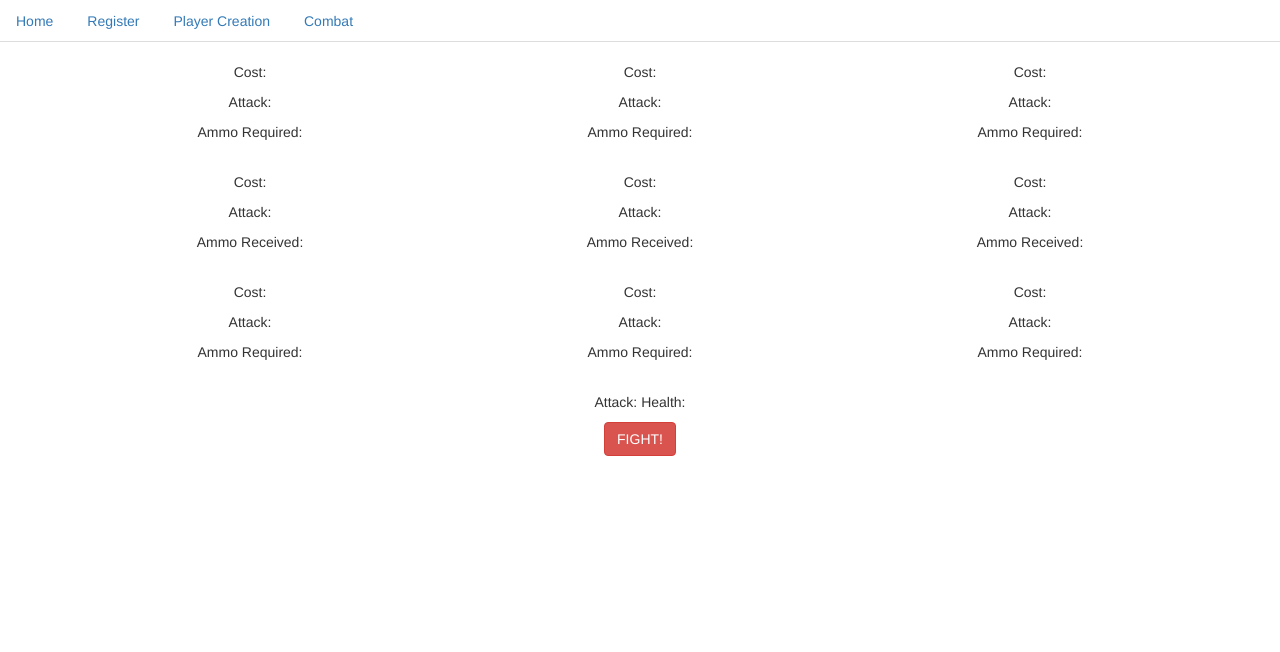
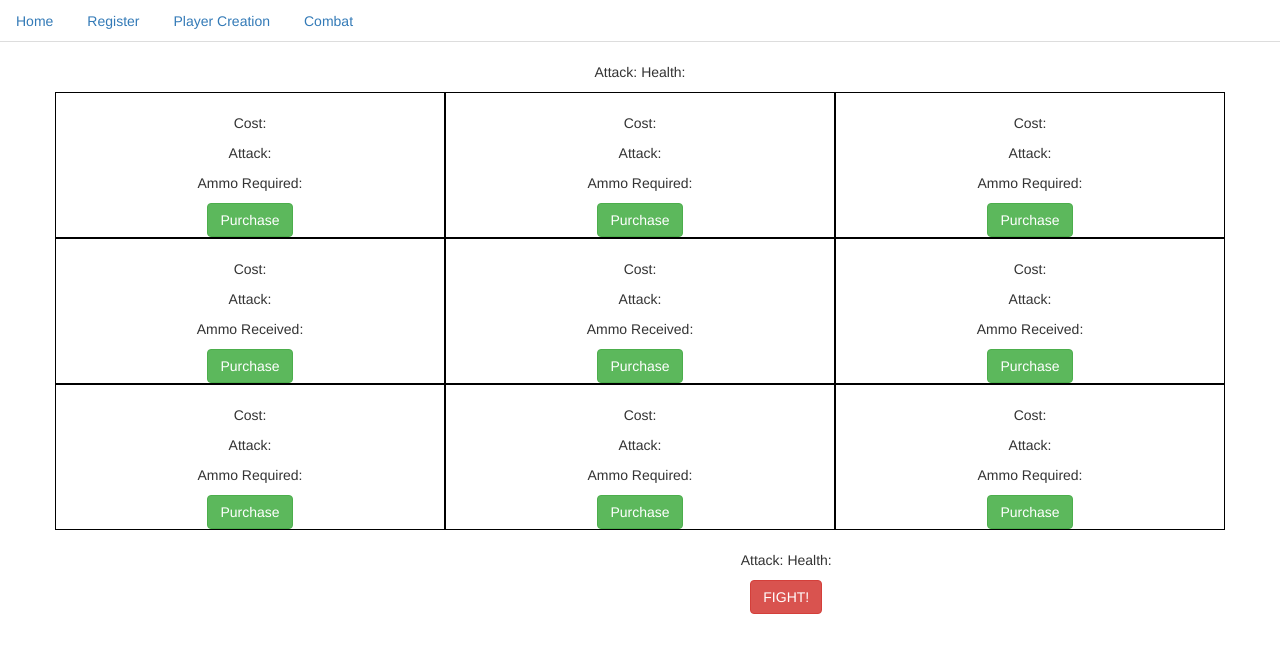
Before and after one commit to gundter/personal_project, a website: page views/index.html at #/combat in a window 1280 px wide. Drawn offline with Linux system fonts and the light colour scheme; no server answers.

Commit message:
adds player inventory to the DOM and the monster now shows at the top of the page

```diff
--- a/client/stylesheets/stylesheet.css
+++ b/client/stylesheets/stylesheet.css
@@ -1,3 +1,3 @@
-.player {
-    vertical-align: bottom;
+.inventory .col-md-4{
+    border: 1px solid black;
 }
--- a/public/stylesheets/stylesheet.css
+++ b/public/stylesheets/stylesheet.css
@@ -1,3 +1,3 @@
-.player {
-    vertical-align: bottom;
+.inventory .col-md-4{
+    border: 1px solid black;
 }
--- a/public/views/combat.html
+++ b/public/views/combat.html
@@ -9,7 +9,7 @@
 
 <div class="container">
     <div class="row">
-        <div ng-show="explore" class="mansion col-md-12 text-center">
+        <div class="mansion col-md-12 text-center">
             <h2>{{mansion[0].monsterName}}</h2>
             <p>Attack: {{mansion[0].monsterAttack}}    Health: {{mansion[0].monsterHealth}}</p>
         </div>
@@ -22,6 +22,7 @@
                 <p>Cost: {{items[9].cost}}</p>
                 <p>Attack: {{items[9].itemAttack}}</p>
                 <p>Ammo Required: {{items[9].ammoRequired}}</p>
+                <button ng-click="purchase(items[9])" class="btn btn-success">Purchase</button>
             </div>
             <div class="col-md-4 text-center">
                 <h3>{{items[10].name}}</h3>
@@ -29,6 +30,7 @@
                 <p>Cost: {{items[10].cost}}</p>
                 <p>Attack: {{items[10].itemAttack}}</p>
                 <p>Ammo Required: {{items[10].ammoRequired}}</p>
+                <button ng-click="purchase(items[10])" class="btn btn-success">Purchase</button>
             </div>
             <div class="col-md-4 text-center">
                 <h3>{{items[8].name}}</h3>
@@ -36,6 +38,7 @@
                 <p>Cost: {{items[8].cost}}</p>
                 <p>Attack: {{items[8].itemAttack}}</p>
                 <p>Ammo Required: {{items[8].ammoRequired}}</p>
+                <button ng-click="purchase(items[8])" class="btn btn-success">Purchase</button>
             </div>
         </div>
         <div class="row">
@@ -45,6 +48,7 @@
                 <p>Cost: {{items[7].cost}}</p>
                 <p>Attack: {{items[7].itemAttack}}</p>
                 <p>Ammo Received: {{items[7].ammoReceived}}</p>
+                <button ng-click="purchase(items[7])" class="btn btn-success">Purchase</button>
             </div>
             <div class="col-md-4 text-center">
                 <h3>{{items[6].name}}</h3>
@@ -52,6 +56,7 @@
                 <p>Cost: {{items[6].cost}}</p>
                 <p>Attack: {{items[6].itemAttack}}</p>
                 <p>Ammo Received: {{items[6].ammoReceived}}</p>
+                <button ng-click="purchase(items[6])" class="btn btn-success">Purchase</button>
             </div>
             <div class="col-md-4 text-center">
                 <h3>{{items[5].name}}</h3>
@@ -59,6 +64,7 @@
                 <p>Cost: {{items[5].cost}}</p>
                 <p>Attack: {{items[5].itemAttack}}</p>
                 <p>Ammo Received: {{items[5].ammoReceived}}</p>
+                <button ng-click="purchase(items[5])" class="btn btn-success">Purchase</button>
             </div>
         </div>
         <div class="row">
@@ -68,6 +74,7 @@
                 <p>Cost: {{items[0].cost}}</p>
                 <p>Attack: {{items[0].itemAttack}}</p>
                 <p>Ammo Required: {{items[0].ammoReceived}}</p>
+                <button ng-click="purchase(items[0])" class="btn btn-success">Purchase</button>
             </div>
             <div class="col-md-4 text-center">
                 <h3>{{items[1].name}}</h3>
@@ -75,6 +82,7 @@
                 <p>Cost: {{items[1].cost}}</p>
                 <p>Attack: {{items[1].itemAttack}}</p>
                 <p>Ammo Required: {{items[1].ammoReceived}}</p>
+                <button ng-click="purchase(items[1])" class="btn btn-success">Purchase</button>
             </div>
             <div class="col-md-4 text-center">
                 <h3>{{items[4].name}}</h3>
@@ -82,11 +90,22 @@
                 <p>Cost: {{items[4].cost}}</p>
                 <p>Attack: {{items[4].itemAttack}}</p>
                 <p>Ammo Required: {{items[4].ammoReceived}}</p>
+                <button ng-click="purchase(items[4])" class="btn btn-success">Purchase</button>
             </div>
         </div>
     </div>
     <div class="row">
-        <div class="player text-center">
+        <div class="col-md-6">
+            <div ng-repeat="item in playerInventory | limitTo: 5">
+                <h3>{{item.name}}</h3>
+                <p>{{item.itemType}}</p>
+                <p>Attack: {{item.itemAttack}}</p>
+                <p>Ammo Required: {{item.ammoRequired}}</p>
+                <p>Ammo Received: {{item.ammoReceived}}</p>
+                <p>Gold Gained: {{item.gold}}</p>
+            </div>
+        </div>
+        <div class="player col-md-3 text-center">
             <h2>{{player.playerName}}</h2>
             <p>Attack: {{player.playerAttack}}  Health: {{player.playerHealth}}</p>
             <button ng-click="fight()" class="btn btn-danger">FIGHT!</button>
```
Also changed, not shown: client/views/combat.html (+21 -2 lines).
